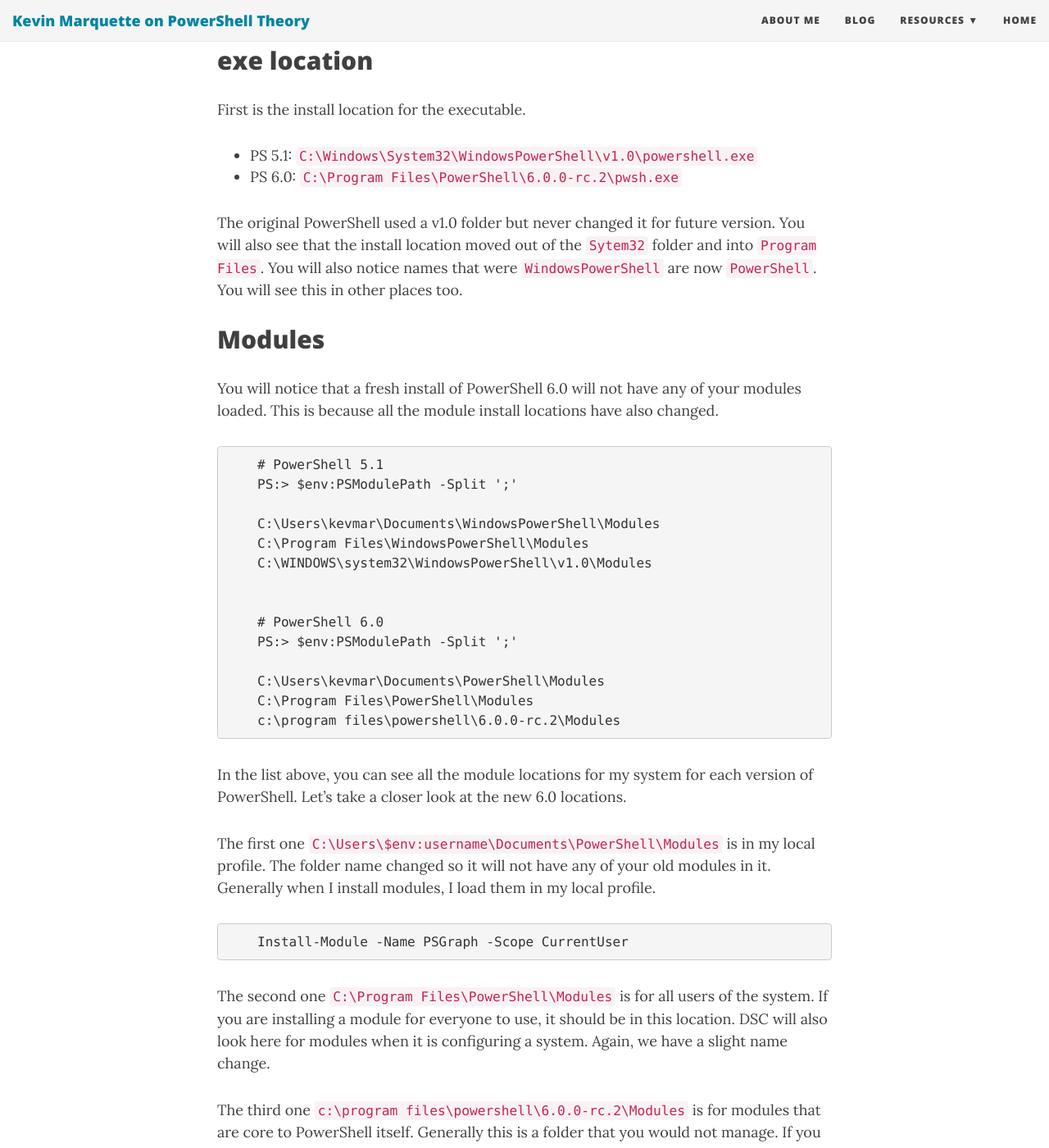
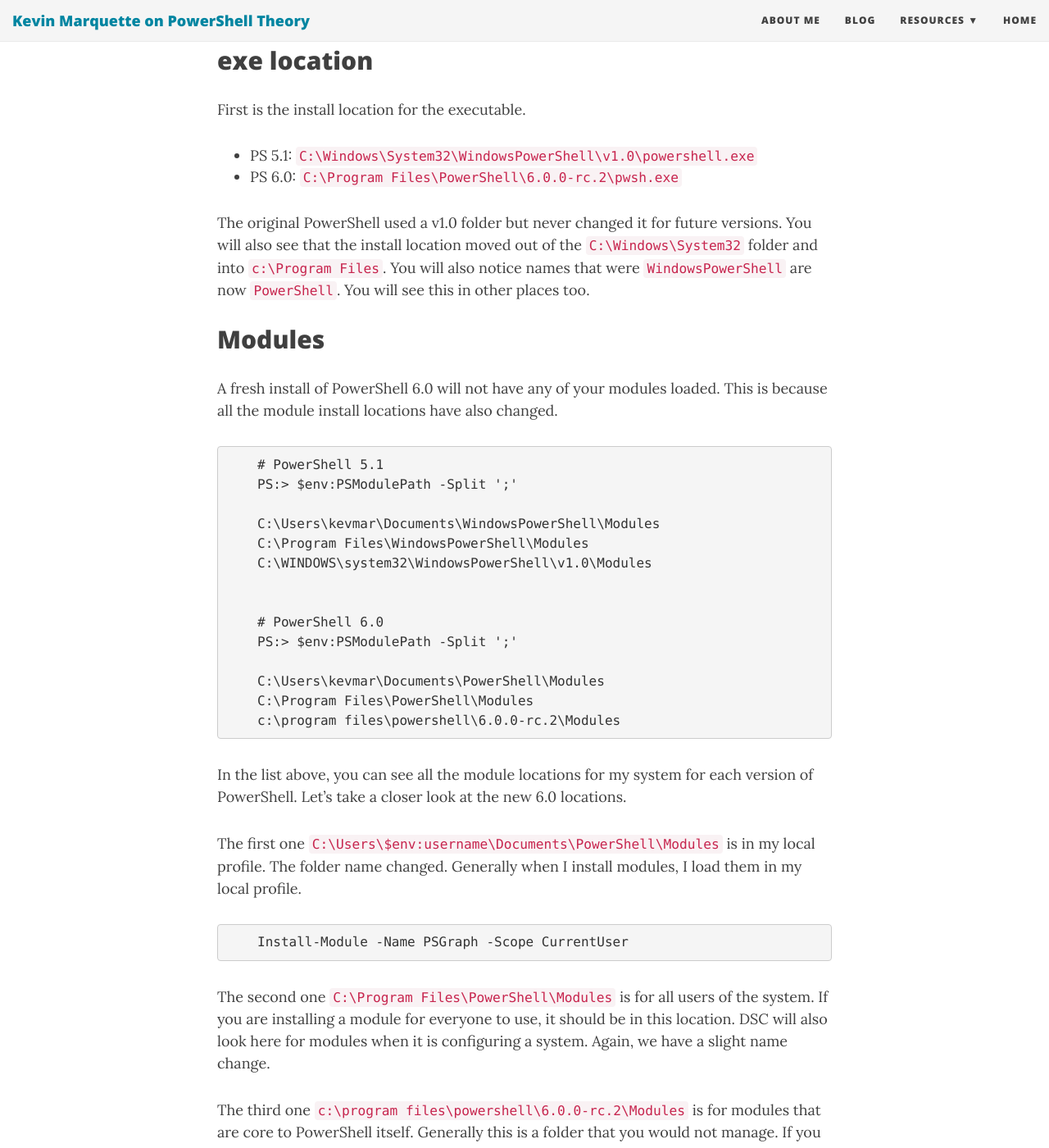
Before and after one commit to KevinMarquette/kevinmarquette.github.io, a Jekyll site: the page built from _posts/2017-12-29-Powershell-what-is-pwsh.md, in a window 1280 px wide and 1400 px high, scrolled down 1487 px. Shown: the whole window at 82% size. Built offline with Jekyll 4.4.1, drawn with Linux system fonts in a browser that asks for light colours; nearby versions of some CDN libraries; some of the changed text lies outside the part shown.

Commit message:
post polishing

````diff
--- a/_posts/2017-12-29-Powershell-what-is-pwsh.md
+++ b/_posts/2017-12-29-Powershell-what-is-pwsh.md
@@ -46,11 +46,11 @@
 * PS 5.1: `C:\Windows\System32\WindowsPowerShell\v1.0\powershell.exe`
 * PS 6.0: `C:\Program Files\PowerShell\6.0.0-rc.2\pwsh.exe`
 
-The original PowerShell used a v1.0 folder but never changed it for future version. You will also see that the install location moved out of the `Sytem32` folder and into `Program Files`. You will also notice names that were `WindowsPowerShell` are now `PowerShell`. You will see this in other places too.
+The original PowerShell used a v1.0 folder but never changed it for future versions. You will also see that the install location moved out of the `C:\Windows\System32` folder and into `c:\Program Files`. You will also notice names that were `WindowsPowerShell` are now `PowerShell`. You will see this in other places too.
 
 ## Modules
 
-You will notice that a fresh install of PowerShell 6.0 will not have any of your modules loaded. This is because all the module install locations have also changed.
+A fresh install of PowerShell 6.0 will not have any of your modules loaded. This is because all the module install locations have also changed.
 
 ``` PowerShell
     # PowerShell 5.1
@@ -71,7 +71,7 @@
 
 In the list above, you can see all the module locations for my system for each version of PowerShell. Let's take a closer look at the new 6.0 locations.
 
-The first one `C:\Users\$env:username\Documents\PowerShell\Modules` is in my local profile. The folder name changed so it will not have any of your old modules in it. Generally when I install modules, I load them in my local profile.
+The first one `C:\Users\$env:username\Documents\PowerShell\Modules` is in my local profile. The folder name changed. Generally when I install modules, I load them in my local profile.
 
 ``` PowerShell
     Install-Module -Name PSGraph -Scope CurrentUser
@@ -81,9 +81,9 @@
 
 The third one `c:\program files\powershell\6.0.0-rc.2\Modules` is for modules that are core to PowerShell itself. Generally this is a folder that you would not manage. If you need to add or update a module on your system, you will place it in one of the previous folders.
 
-## $profile
+## $PROFILE
 
-PowerShell 6.0 has a new `$profile` location for us to use.
+PowerShell 6.0 has a new `$PROFILE` location for us to use.
 
 * PS 5.1: `C:\Users\kevma\Documents\WindowsPowerShell\Microsoft.PowerShell_profile.ps1`
 * PS 6.0: `C:\Users\kevma\Documents\PowerShell\Microsoft.PowerShell_profile.ps1`
@@ -195,4 +195,4 @@
 
 # Closing comments
 
-I expect the name change will cause a little confusion for those that don't work with PowerShell very closely. Someone is going to see `pwsh.exe` in task manager one day and wonder what it is. When that day comes, I hope you find this article helpful.
+I expect the name change will cause a little confusion for those that don't work with PowerShell very closely. Someone is going to see `pwsh.exe` in task manager one day and wonder what it is. When that day comes, I hope they find this article helpful.
````
